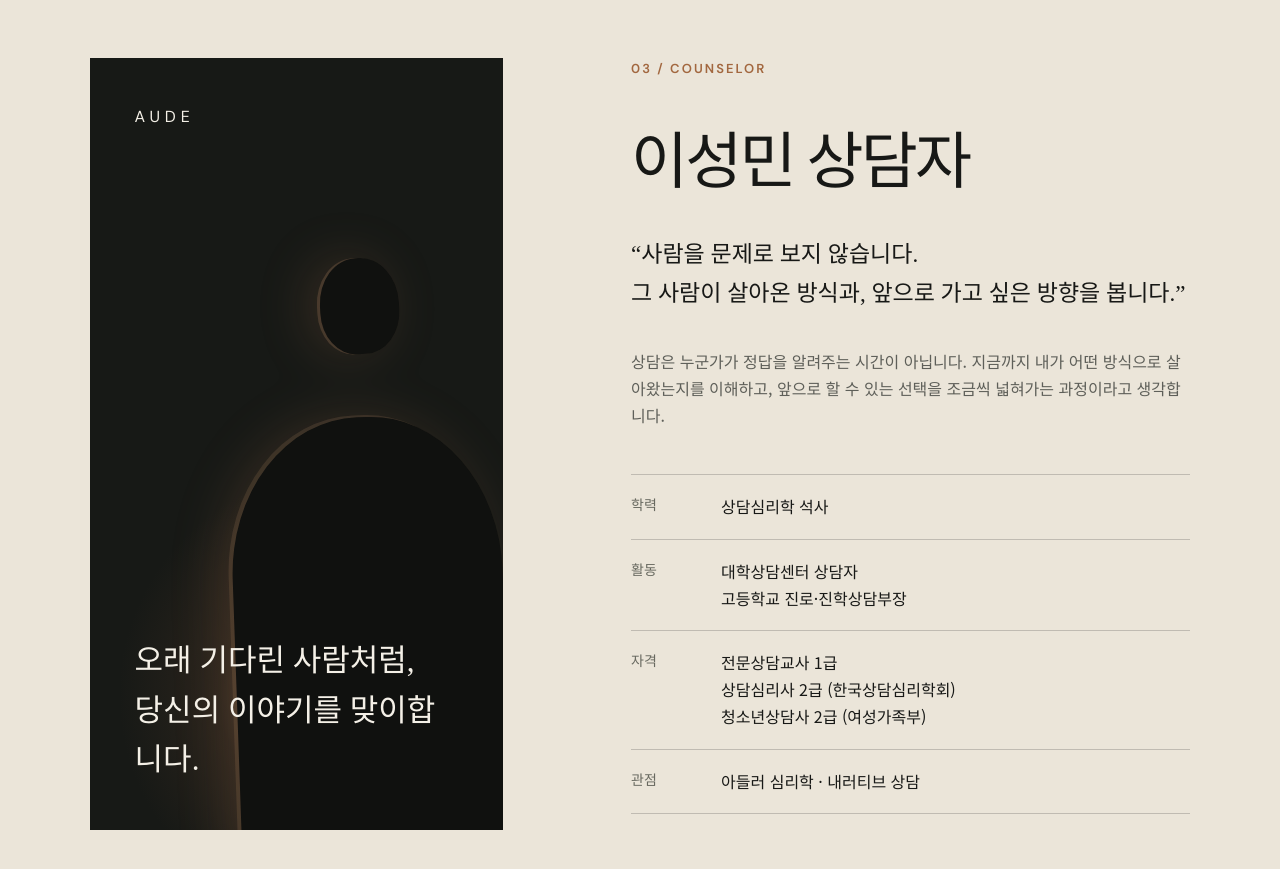
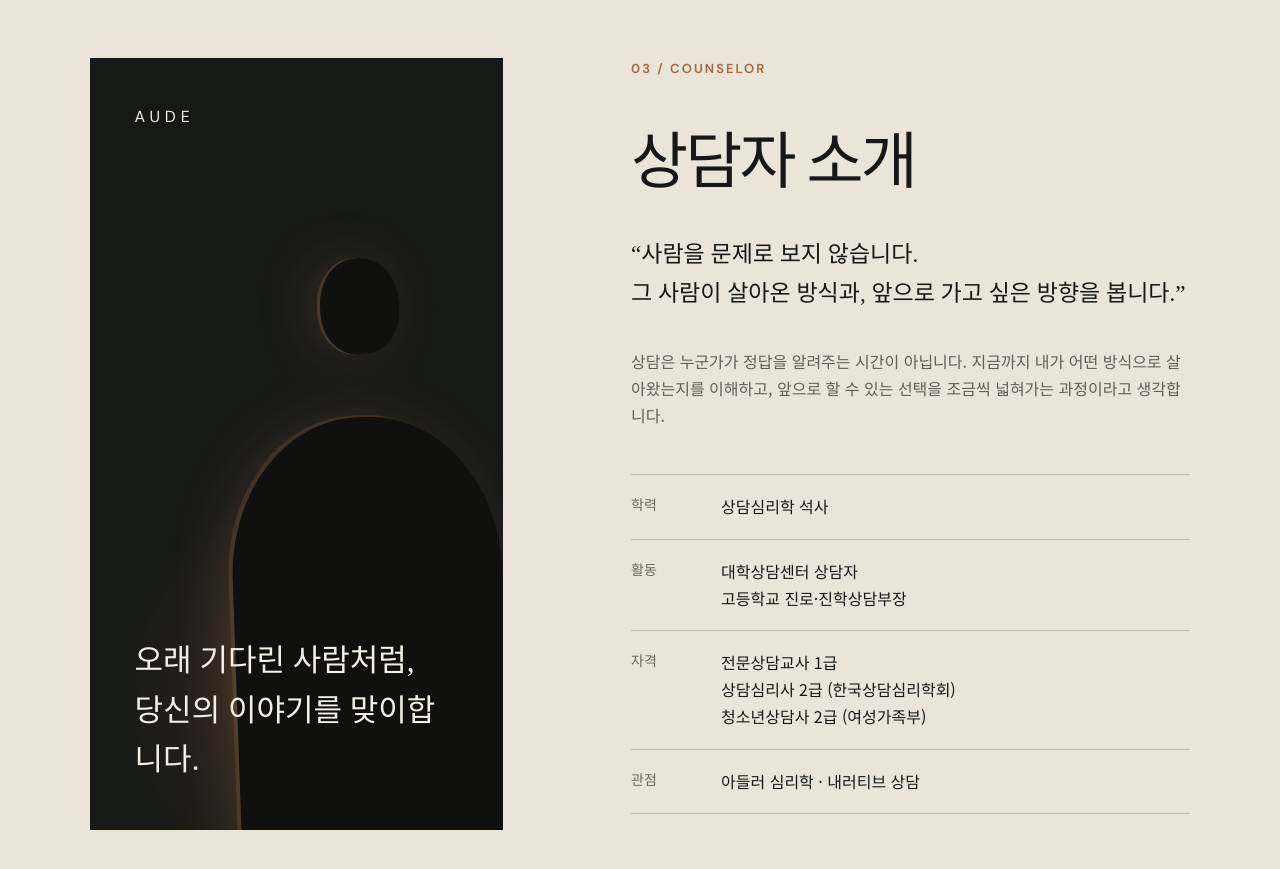
Before and after one commit to oups1004-sketch/aude-counseling, a Next.js app: page / in a window 1280 px wide. Shown: the part 2820-3689 px from the top of the page. Built offline with nearby package versions, Linux system fonts and the light colour scheme.

Commit message:
Use generic counselor introduction heading

```diff
--- a/app/page.tsx
+++ b/app/page.tsx
@@ -204,7 +204,7 @@ export default function Home() {
         <div className="portraitPlaceholder" aria-label="상담자를 상징하는 실루엣 이미지"><span>AUDE</span><div className="counselorSilhouette" aria-hidden="true" /><p>오래 기다린 사람처럼,<br />당신의 이야기를 맞이합니다.</p></div>
         <div className="profile">
           <p className="sectionNumber">03 / COUNSELOR</p>
-          <h2>이성민 상담자</h2>
+          <h2>상담자 소개</h2>
           <p className="profileLead">“사람을 문제로 보지 않습니다.<br />그 사람이 살아온 방식과, 앞으로 가고 싶은 방향을 봅니다.”</p>
           <p>상담은 누군가가 정답을 알려주는 시간이 아닙니다. 지금까지 내가 어떤 방식으로 살아왔는지를 이해하고, 앞으로 할 수 있는 선택을 조금씩 넓혀가는 과정이라고 생각합니다.</p>
           <dl>
```
